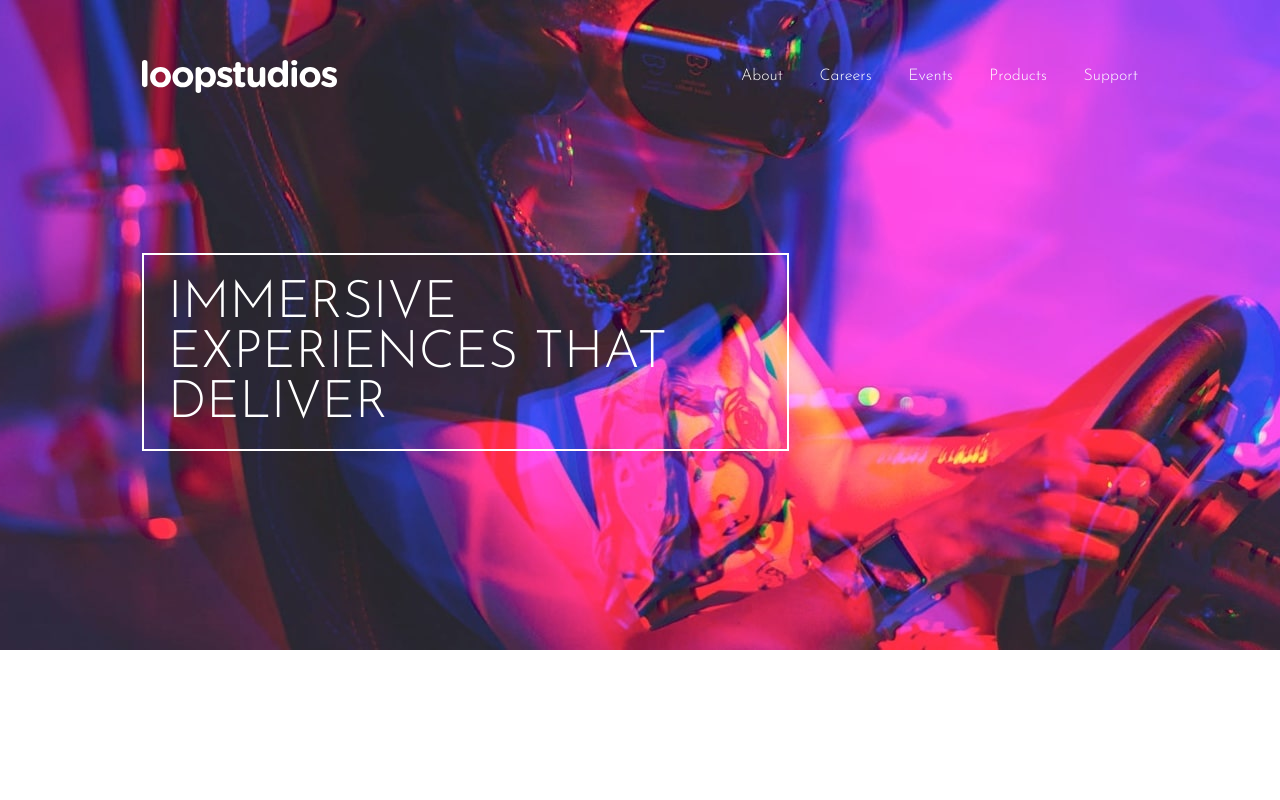
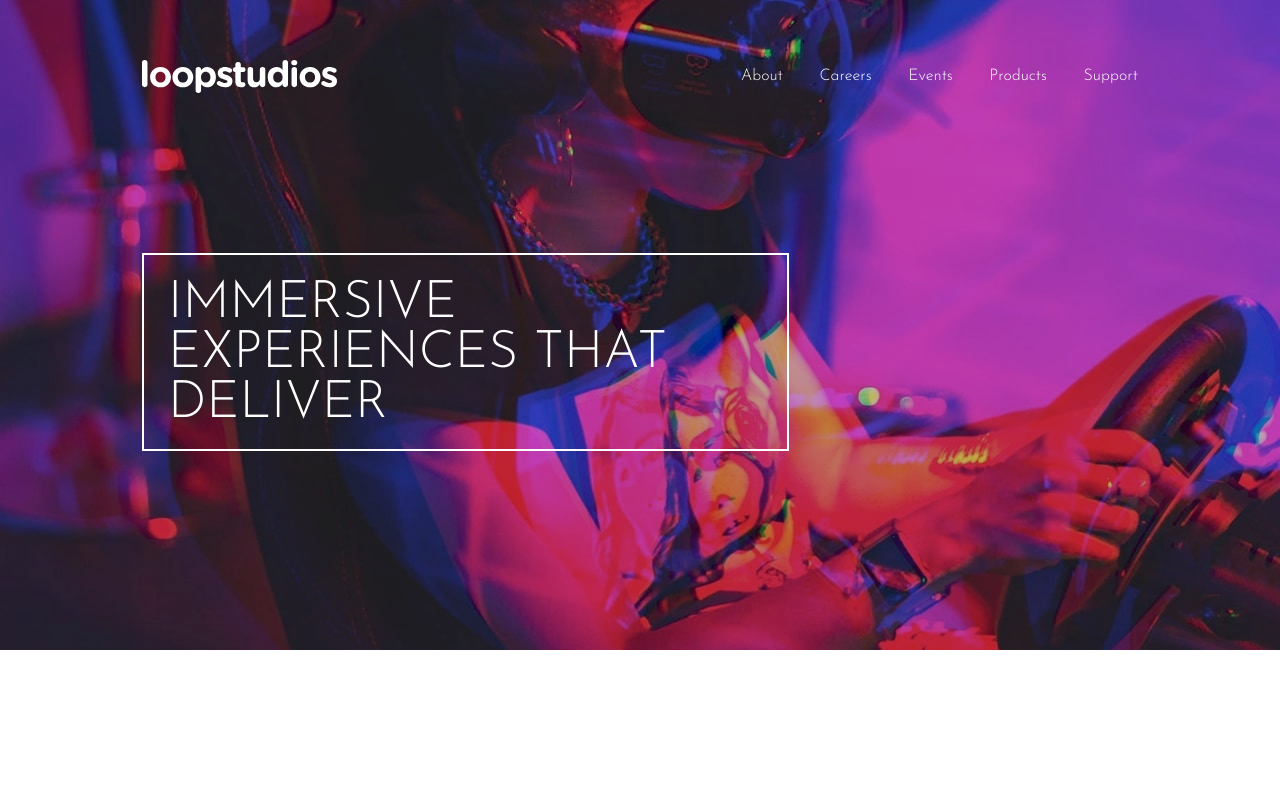
Before and after one commit to shovasarker/Loopstudios-landing-page-main, a plain HTML site: page index.html in a window 1280 px wide. Shown: the top 800 px of the page. Drawn offline with Linux system fonts and the light colour scheme.

Commit message:
2nd Commit

```diff
--- a/scss/_header.scss
+++ b/scss/_header.scss
@@ -1,11 +1,27 @@
 
 
 .header {
+    position: relative;
     height: 650px;
     background: url('../images/mobile/image-hero.jpg') no-repeat center center;
     background-size: 100%;
     font-family: 'Josefin Sans', sans-serif;
     margin-bottom: 60px;
+
+
+    &::before {
+        position: absolute;
+        content: "";
+        top: 0;
+        right: 0;
+        bottom: 0;
+        left: 0;
+        background-color: $black;
+        opacity: 0.25;
+        z-index: 1;
+
+    }
+
     @include breakpoint-up(large){
         background: url('../images/desktop/image-hero.jpg') no-repeat center center;
         background-size: cover;
@@ -16,6 +32,7 @@
         align-items: center;
         justify-content: space-between;
         margin-bottom: 160px;
+
         &.open {
             .header {
                 &__hamburger {
@@ -39,7 +56,7 @@
 
     &__logo {
         width: 145px;
-        z-index: 3;
+        z-index: 4;
 
         @include breakpoint-up(large){
             width: 195px;
@@ -48,11 +65,12 @@
 
     &__hamburger {
         cursor: pointer;
+        z-index: 2;
     }
 
     &__close {
         display: none;
-        z-index: 3;
+        z-index: 4;
         cursor: pointer;
     }
 
@@ -63,7 +81,7 @@
         left: 0px;
         width: 100vw;
         height: 100vh;
-        z-index: 2;
+        z-index: 3;
         background-color: $black;
         display: flex;
         flex-direction: column;
@@ -91,6 +109,8 @@
     }
 
     &__desktop-menu {
+
+        z-index: 2;
         > a {
             position: relative;
             color: $white;
@@ -134,6 +154,7 @@
             padding: 24px 24px 20px 24px;
             border: 2px solid $white;
 
+            z-index: 2;
             @include breakpoint-fixed-up(500px){
                 width: 420px;
             }
```
Also changed, not shown: css/main.css, 1 other file.
